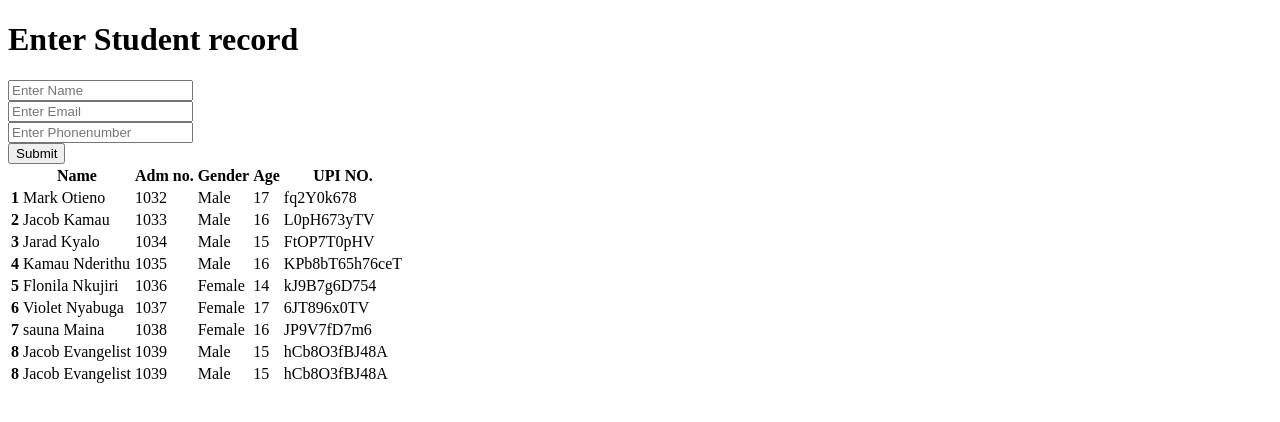
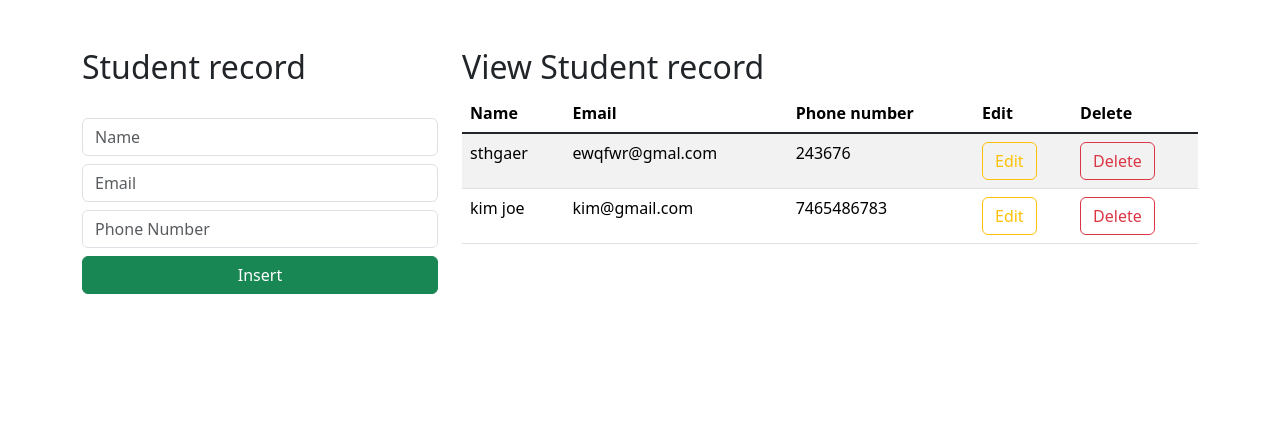
Before and after one commit to Alphonce08/002crud, a Django app: page / in a window 1280 px wide. Shown: the top 422 px of the page. Run offline with Django 4.2, Linux system fonts and the light colour scheme; data comes from the database, SQL or seed files in the repository; both versions use the stored data as it was after the commit.

Commit message:
student record

```diff
--- a/djangoProject002Alkid/models.py
+++ b/djangoProject002Alkid/models.py
@@ -1 +1,12 @@
 from django.db import models
+
+class Student(models.Model):
+    name = models.CharField(max_length=30, blank=False, null=False)
+    email = models.CharField(max_length=30, blank=False, null=False)
+    phonenumber = models.IntegerField(blank=False, null=False)
+
+
+
+
+def __str__(self):
+    return self.name
--- a/djangoProject002Alkid/urls.py
+++ b/djangoProject002Alkid/urls.py
@@ -19,6 +19,6 @@ from . import views
 
 urlpatterns = [
     path('admin/', admin.site.urls),
-    path('', views.displayindex, name='index'),
-    path('insertData', views.insertData, name='insertdata')
+    path('', views.index, name='index'),
+    path('insert', views.insertData, name='insertdata')
 ]
--- a/djangoProject002Alkid/views.py
+++ b/djangoProject002Alkid/views.py
@@ -1,7 +1,20 @@
-from django.shortcuts import render,redirect
+from django.shortcuts import render, redirect
+from .models import Student
 
 def displayindex(request):
     return render(request, "index.html")
+def insertData(request):
+    if request.method == "POST":
+        name = request.POST.get('name')
+        email = request.POST.get('email')
+        phonenumber = request.POST.get('phonenumber')
 
-def insertData(request):
+        query = Student(name=name, email=email, phonenumber=phonenumber)
+        query.save()
+        return redirect("/")
     return render(request, "index.html")
+
+def index(request):
+    data = Student.objects.all()
+    context = {"data": data}
+    return render(request, "index.html", context)
--- a/templates/index.html
+++ b/templates/index.html
@@ -1,102 +1,64 @@
-<!DOCTYPE html>
 <html lang="en">
+    <link href="https://cdn.jsdelivr.net/npm/bootstrap@5.3.0-alpha1/dist/css/bootstrap.min.css" rel="stylesheet" integrity="sha384-GLhlTQ8iRABdZLl6O3oVMWSktQOp6b7In1Zl3/Jr59b6EGGoI1aFkw7cmDA6j6gD" crossorigin="anonymous">
   <head>
-    <meta charset="UTF-8">
-    <title>Title</title>
+    <meta charset="utf-8">
+    <meta name="viewport" content="width=device-width, initial-scale=1">
+    <title>CRUD</title>
   </head>
   <body>
-<h1>Enter Student record</h1>
-<form action=""method="post">
-    <input type="text" placeholder="Enter Name" name="name"><br>
-    <input type="email" placeholder="Enter Email" email="email"><br>
-    <input type="number" placeholder="Enter Phonenumber" Phonenumber="phonenumber"><br>
-    <button>Submit</button>
+
+      <div class="container mt-5">
+        <div class="row">
+            <div class="col-md-4">
+                <h2>Student record</h2>
+                <br>
+                <form action="/insert" method="post">
+                    {% csrf_token %}
+
+                    <div class="form-group">
+                        <input type="text" class="form-control" placeholder="Name" name="name" required>
+                    </div>
+
+                    <div class="form-group">
+                        <input type="text" class="form-control  mt-2" placeholder="Email" name="email" required>
+                    </div>
+                    <div class="form-group">
+                        <input type="number" class="form-control  mt-2" placeholder="Phone Number" name="phonenumber" required>
+                    </div>
+
+                    <div class="d-grid gap-2">
+                        <button class="btn btn-success mt-2" type="submit">Insert</button>
+                    </div>
                 </form>
-<table class="table">
+            </div>
+            <div class="col-md-8">
+                <h2>View Student record</h2>
+                <table class="table table-striped table-hover">
                     <thead>
                       <tr>
-      <th scope="col"></th>
                         <th scope="col">Name</th>
-      <th scope="col">Adm no.</th>
-      <th scope="col">Gender</th>
-        <th scope="col">Age</th>
-        <th scope="col">UPI NO.</th>
+                        <th scope="col">Email</th>
+                        <th scope="col">Phone number</th>
+                        <th scope="col">Edit</th>
+                       <th scope="col">Delete</th>
                       </tr>
                     </thead>
-  <tbody>
+                    <tbody class="table-group-divider">
+                    {% for d in data %}
                       <tr>
-      <th scope="row">1</th>
-      <td>Mark Otieno</td>
-      <td>1032</td>
-      <td>Male</td>
-        <td>17</td>
-        <td>fq2Y0k678</td>
+                        <td>{{d.name}}</td>
+                        <td>{{d.email}}</td>
+                          <td>{{d.phonenumber}}</td>
+                         <td><a href="/update/{{d.id}}" type="button" class="btn btn-outline-warning">Edit</a></td>
+                        <td><a href="/delete/{{d.id}}" type="button" class="btn btn-outline-danger">Delete</a></td>
                        </tr>
-    <tr>
-      <th scope="row">2</th>
-      <td>Jacob Kamau</td>
-      <td>1033</td>
-      <td>Male</td>
-      <td>16</td>
-      <td>L0pH673yTV</td>
-    </tr>
-     <tr>
-      <th scope="row">3</th>
-      <td>Jarad Kyalo</td>
-      <td>1034</td>
-      <td>Male</td>
-      <td>15</td>
-      <td>FtOP7T0pHV</td>
-    </tr>
-   <tr>
-      <th scope="row">4</th>
-      <td>Kamau Nderithu</td>
-      <td>1035</td>
-      <td>Male</td>
-      <td>16</td>
-      <td>KPb8bT65h76ceT</td>
-    </tr>
-   <tr>
-      <th scope="row">5</th>
-      <td>Flonila Nkujiri</td>
-      <td>1036</td>
-      <td>Female</td>
-      <td>14</td>
-      <td>kJ9B7g6D754</td>
-    </tr>
-   <tr>
-      <th scope="row">6</th>
-      <td>Violet Nyabuga</td>
-      <td>1037</td>
-      <td>Female</td>
-      <td>17</td>
-      <td>6JT896x0TV</td>
-    </tr>
-   <tr>
-      <th scope="row">7</th>
-      <td>sauna Maina</td>
-      <td>1038</td>
-      <td>Female</td>
-      <td>16</td>
-      <td>JP9V7fD7m6</td>
-    </tr>
-   <tr>
-      <th scope="row">8</th>
-      <td>Jacob Evangelist</td>
-      <td>1039</td>
-      <td>Male</td>
-      <td>15</td>
-      <td>hCb8O3fBJ48A</td>
-    </tr>
-    <tr>
-      <th scope="row">8</th>
-      <td>Jacob Evangelist</td>
-      <td>1039</td>
-      <td>Male</td>
-      <td>15</td>
-      <td>hCb8O3fBJ48A</td>
-    </tr>
+                    {% endfor %}
                     </tbody>
                   </table>
+            </div>
+        </div>
+      </div>
+<script src="https://cdn.jsdelivr.net/npm/bootstrap@5.3.0-alpha1/dist/js/bootstrap.bundle.min.js" integrity="sha384-w76AqPfDkMBDXo30jS1Sgez6pr3x5MlQ1ZAGC+nuZB+EYdgRZgiwxhTBTkF7CXvN" crossorigin="anonymous"></script>
   </body>
+
 </html>
```
Also changed, not shown: db.sqlite3, djangoProject002Alkid/migrations/0001_initial.py (added), djangoProject002Alkid/migrations/__init__.py (added). Lines whose indentation alone changed are shown as unchanged.
